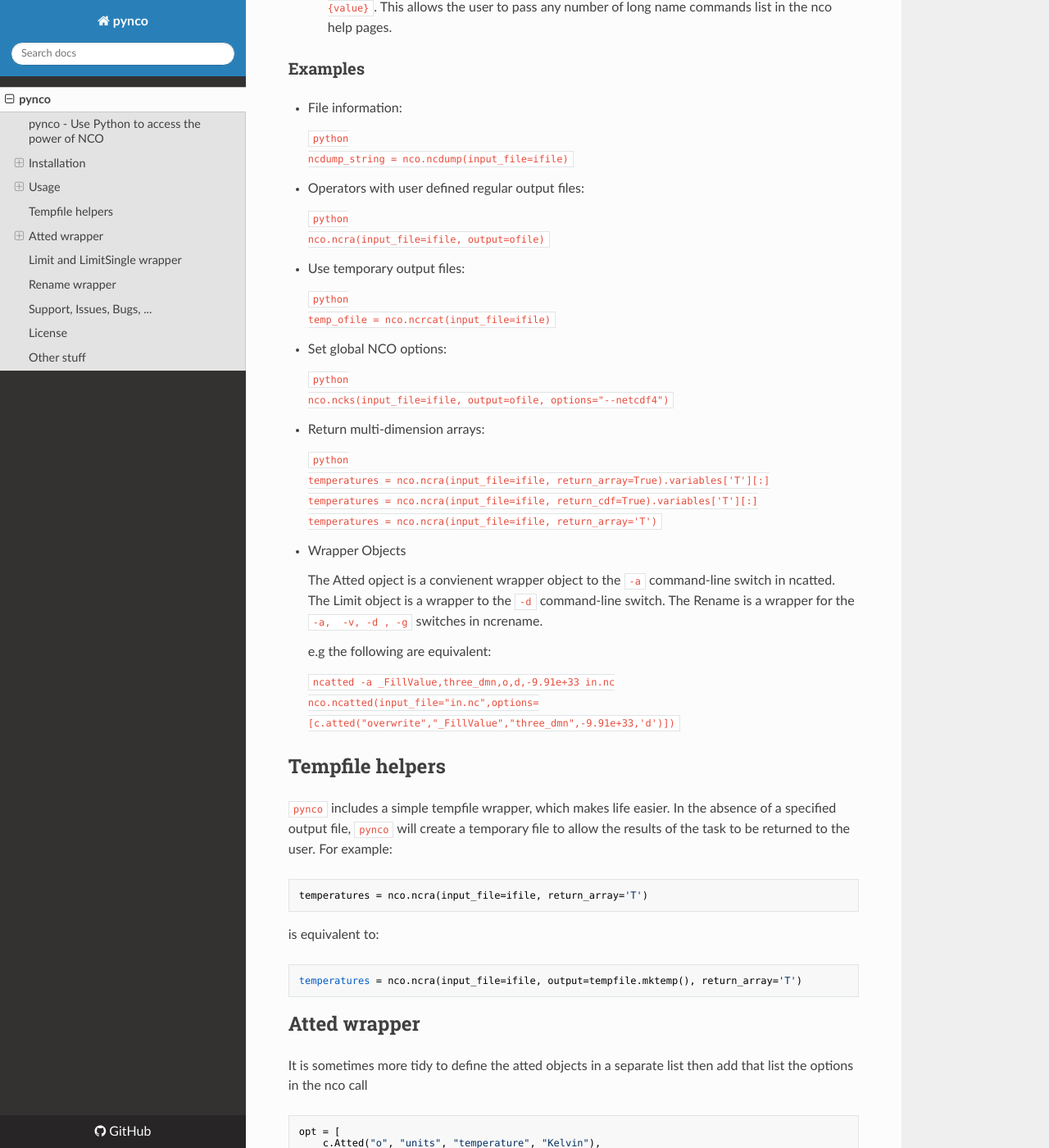
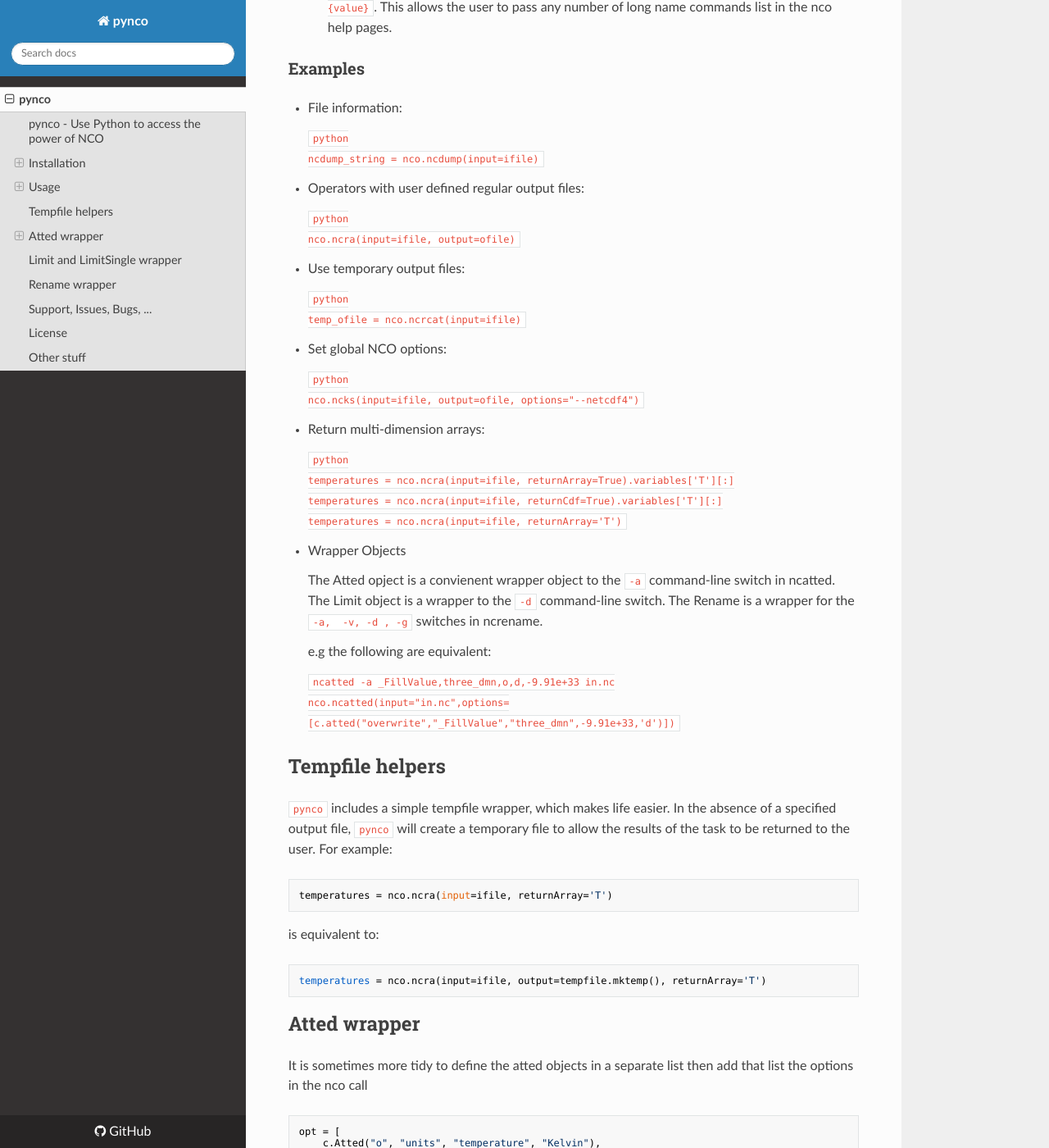
Before and after one commit to nco/pynco, an MkDocs documentation site: the page built from docs/index.md, in a window 1280 px wide and 1400 px high, scrolled down 2178 px. Shown: the whole window at 82% size. Built offline with MkDocs 1.6.1, drawn with Linux system fonts in a browser that asks for light colours; nearby versions of some CDN libraries; some of the changed text lies outside the part shown.

Commit message:
replaced snake_case option names with original camelCase names
#37

````diff
--- a/docs/index.md
+++ b/docs/index.md
@@ -71,15 +71,15 @@ nco = Nco()
 Now any NCO command (i.e. `ncks`, `ncra`, ...) can be called as a method of `nco`.
 
 * Required arguments
-    -  `input_file` - Input netcdf file name, str
+    -  `input` - Input netcdf file name, str
 
 * Optional arguments
 
     -  `output` - `str` or `list` of strings representing input netCDF filenames.  If not provided and operator returns a file (not an array or stdout text), the method will return a temporary file.
     -  `debug` - `bool` or `int`, if less than 0 or True, debug statements will be turned on for NCO and NCOpy (default: `False`)
-    -  `return_cdf` - `bool`, return a netCDF file handle (default: `False`)
-    -  `return_array` - `str`. return a numpy array of variable name (default: `''`)
-    -  `return_ma_array` - `str`. return a numpy masked array of variable name (default: `''`)
+    -  `returnCdf` - `bool`, return a netCDF file handle (default: `False`)
+    -  `returnArray` - `str`. return a numpy array of variable name (default: `''`)
+    -  `returnMaArray` - `str`. return a numpy masked array of variable name (default: `''`)
     -  `use_shell` - `bool`. use shell to execute commands, useful if you need to pass wildcards or other characters in arguments that can be expanded by shell interpretor (default: `False`)
     -  `options` - `list`, NCO input options, for example `options=['-7', '-L 1']` (default: `[]`)
     -  `Atted` - a wrapper object to be used for ncatted. Atted objects can be included in the options list
@@ -93,33 +93,33 @@ Now any NCO command (i.e. `ncks`, `ncra`, ...) can be called as a method of `nco
 *  File information:
 
     ```python
-    ncdump_string = nco.ncdump(input_file=ifile)
+    ncdump_string = nco.ncdump(input=ifile)
     ```
 
 *  Operators with user defined regular output files:
 
     ```python
-    nco.ncra(input_file=ifile, output=ofile)
+    nco.ncra(input=ifile, output=ofile)
     ```
 
 *  Use temporary output files:
 
     ```python
-    temp_ofile = nco.ncrcat(input_file=ifile)
+    temp_ofile = nco.ncrcat(input=ifile)
     ```
 
 *  Set global NCO options:
 
     ```python
-    nco.ncks(input_file=ifile, output=ofile, options="--netcdf4")
+    nco.ncks(input=ifile, output=ofile, options="--netcdf4")
     ```
 
 *  Return multi-dimension arrays:
 
     ```python
-    temperatures = nco.ncra(input_file=ifile, return_array=True).variables['T'][:]
-    temperatures = nco.ncra(input_file=ifile, return_cdf=True).variables['T'][:]
-    temperatures = nco.ncra(input_file=ifile, return_array='T')
+    temperatures = nco.ncra(input=ifile, returnArray=True).variables['T'][:]
+    temperatures = nco.ncra(input=ifile, returnCdf=True).variables['T'][:]
+    temperatures = nco.ncra(input=ifile, returnArray='T')
     ```
 
 * Wrapper Objects
@@ -132,7 +132,7 @@ Now any NCO command (i.e. `ncks`, `ncra`, ...) can be called as a method of `nco
 
     ```
     ncatted -a _FillValue,three_dmn,o,d,-9.91e+33 in.nc
-    nco.ncatted(input_file="in.nc",options=[c.atted("overwrite","_FillValue","three_dmn",-9.91e+33,'d')])
+    nco.ncatted(input="in.nc",options=[c.atted("overwrite","_FillValue","three_dmn",-9.91e+33,'d')])
     ```
 
 ## Tempfile helpers
@@ -141,13 +141,13 @@ Now any NCO command (i.e. `ncks`, `ncra`, ...) can be called as a method of `nco
 absence of a specified output file, `pynco` will create a temporary file to allow the results of the task to be returned to the user.  For example:
 
 ```python
-temperatures = nco.ncra(input_file=ifile, return_array='T')
+temperatures = nco.ncra(input=ifile, returnArray='T')
 ```
 
 is equivalent to:
 
 ```
-temperatures = nco.ncra(input_file=ifile, output=tempfile.mktemp(), return_array='T')
+temperatures = nco.ncra(input=ifile, output=tempfile.mktemp(), returnArray='T')
 ```
 
 
@@ -162,7 +162,7 @@ opt = [
     c.Atted("m", "max", "temperature", 283.01, 'float64'),
     c.Atted("c", "bnds", "time", [0.5, 1.5], 'f')
 ]
-nco.ncatted(input_file="in.nc", options=opt)
+nco.ncatted(input="in.nc", options=opt)
 ```
 
 You can also use keyword arguments in the call so the above options become
@@ -174,7 +174,7 @@ opt = [
     c.Atted(mode="modify", attName="max", varName="temperature", Value=283.01, sType='float64'),
     c.Atted(mode="create", attName="bnds", varName="time", Value=[0.5, 1.5], sType='float32')
 ]
-nco.ncatted(input_file="in.nc", options=opt)
+nco.ncatted(input="in.nc", options=opt)
 ```
 
 #### `Value`
@@ -218,7 +218,7 @@ opt = [
     c.Limit(dmn_name="lev", srd=4)
 ]
 
-nco.ncks(input_file="in.nc", output="out.nc", options=opt)
+nco.ncks(input="in.nc", output="out.nc", options=opt)
 ```
 
 ##  Rename wrapper
@@ -238,7 +238,7 @@ rDict = {
     'p': 'pressure',
     't': 'temperature'
 }
-nco.ncrename(input_file="in.nc", options=[ c.Rename("variable", rDict) ])
+nco.ncrename(input="in.nc", options=[ c.Rename("variable", rDict) ])
 ```
 
 Also equivalent:
@@ -256,7 +256,7 @@ rDict = {
     'lon': 'longitude',
     'lat': 'latitude'
 }
-nco.ncrename(input_file="in.nc", options=[ c.Rename("d", rDict), c.Rename("v", rDict) ])
+nco.ncrename(input="in.nc", options=[ c.Rename("d", rDict), c.Rename("v", rDict) ])
 ```
 
 ## Support, Issues, Bugs, ...
````
Also changed, not shown: 3 other files.
